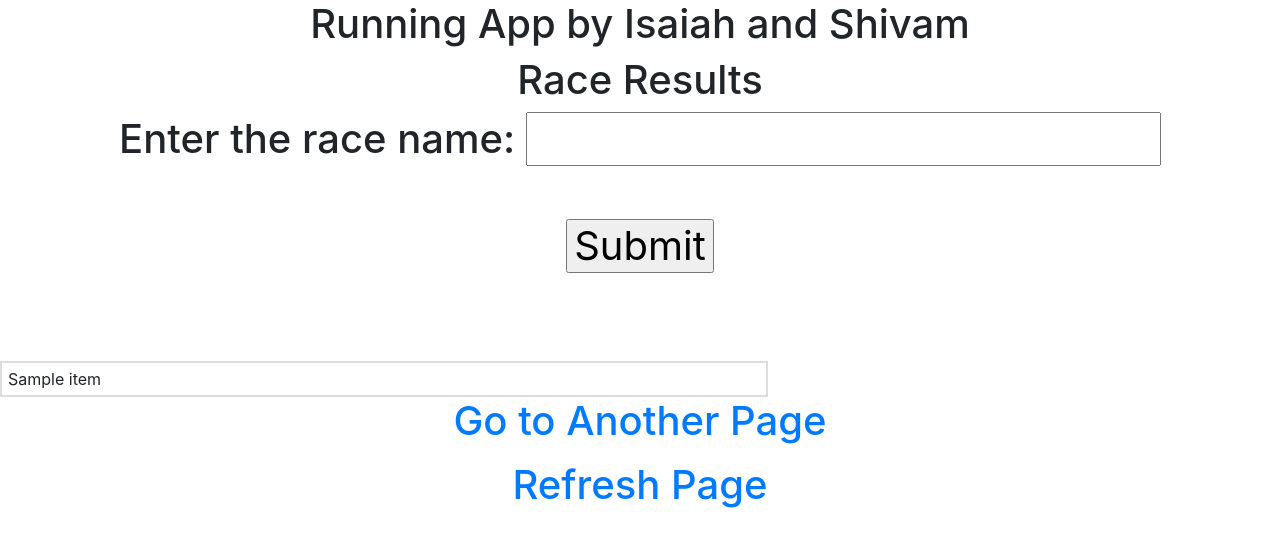
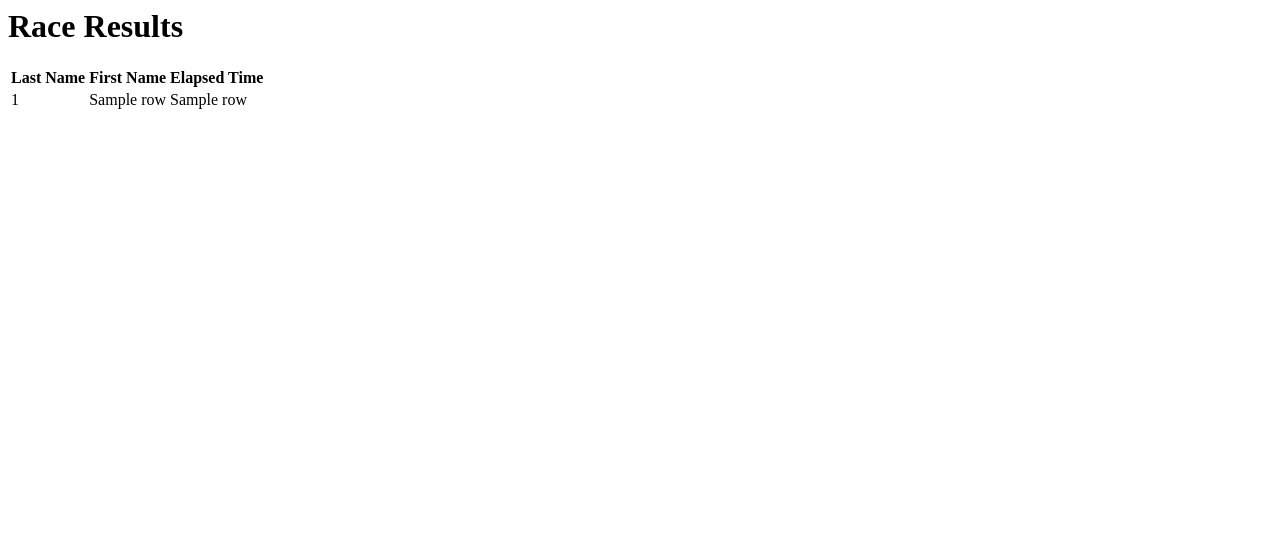
Before and after one commit to sh1vam5harma/MarathonTrainingManager, a Flask app: template templates/index.html in a window 1280 px wide. Shown: the top 547 px of the page. Run offline with Flask 3, Linux system fonts and the light colour scheme; the template is opened without the code that fills it: most values are stand-ins (such as "Sample title", 1, 10 or a date in 2020); parts of the project's set-up code (start-up, migrations or seed data) failed here and were passed over; some libraries are stand-ins or nearby versions.

Commit message:
reverted changes and modified html

```diff
--- a/server.py
+++ b/server.py
@@ -123,7 +123,7 @@ def index():
 	#
 	# example of a database query
 	#
-	select_query = "SELECT name from test"
+	select_query = "SELECT last_name FROM runner"
 	cursor = g.conn.execute(text(select_query))
 	names = []
 	for result in cursor:
--- a/templates/index.html
+++ b/templates/index.html
@@ -1,70 +1,22 @@
 <html>
-  <head>
-
-
-<link rel="stylesheet" href="https://maxcdn.bootstrapcdn.com/bootstrap/4.0.0/css/bootstrap.min.css" integrity="sha384-Gn5384xqQ1aoWXA+058RXPxPg6fy4IWvTNh0E263XmFcJlSAwiGgFAW/dAiS6JXm" crossorigin="anonymous">
-<link rel="icon" href="data:,">
-
-<style>
-
-
-h1, p {
-text-align: center;
-}
-
-table, td, th {
-border: 2px solid #ddd;
-    text-align: left;
-}
-
-table {
-    border-collapse: collapse;
-    width: 60%;
-}
-
-th, td {
-    padding: 6px;
-}
-
-</style>
-
+<head>
+    <title>Race Results</title>
 </head>
-
 <body>
-  <h1>Running App by Isaiah and Shivam</h1>
-<!--  <div>{{data}}</div> -->
-<h1>Race Results<h1>
-<form method="POST" action="/raceresults">
-<!--
-<p>Search for results by race name: <input type="text" name="name"> <input type="submit" value="Search"></p>
--->
-
-<label for="race_name">Enter the race name:</label>
-        <input type="text" id="race_name" name="name">
-        <br><br>
-        <input type="submit" value="Submit">
-    </form>
-    <br>
+    <h1>Race Results</h1>
     <table>
-        {% for row in data %}
         <tr>
-            {% for item in row %}
-            <td>{{ item }}</td>
-            {% endfor %}
+            <th>Last Name</th>
+            <th>First Name</th>
+            <th>Elapsed Time</th>
+        </tr>
+        {% for row in results %}
+        <tr>
+            <td>{{ row[0] }}</td>
+            <td>{{ row[1] }}</td>
+            <td>{{ row[2] }}</td>
         </tr>
         {% endfor %}
     </table>
-
-
-<table align =  "center" >
-
-
-</table>
-<p><a href="another">Go to Another Page</a></p>
-<p><a href="refresh">Refresh Page</a></p>
-
-
 </body>
-
-
 </html>
```
